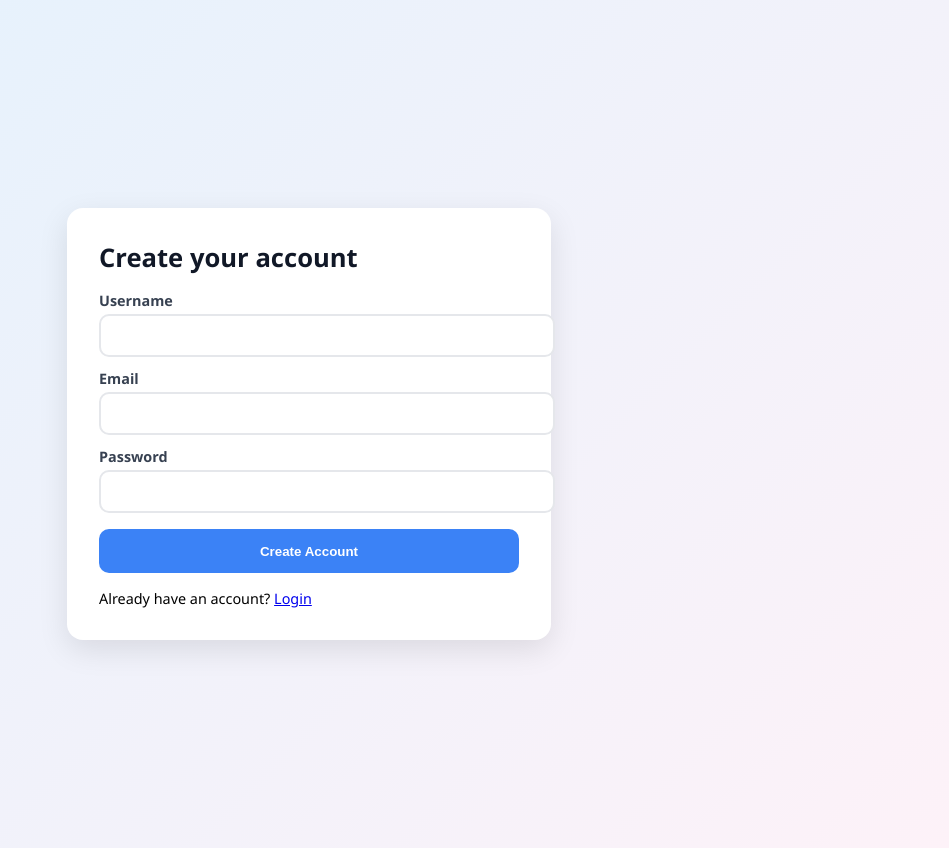
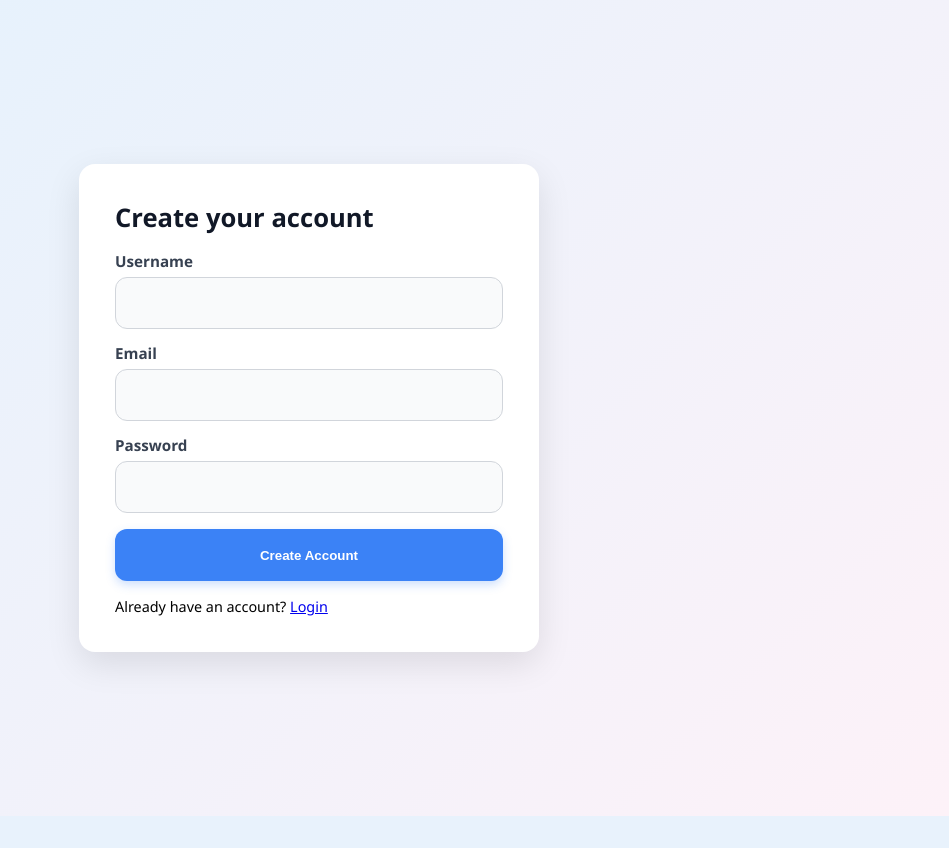
Before and after one commit to CzPhantom10/Travel-Itinerary-Planner, a Flask app: page /signup in a window 1280 px wide. Shown: the whole page, without its empty margins (331-1280 px from the left). After the commit the page ends 816 px from the top, so only its background shows below. Run offline with Flask 3, Linux system fonts and the light colour scheme.

Commit message:
login page edit

```diff
--- a/templates/login_signup.html
+++ b/templates/login_signup.html
@@ -5,13 +5,19 @@
   <meta name="viewport" content="width=device-width, initial-scale=1.0" />
   <title>{% if mode=='login' %}Login{% else %}Signup{% endif %} - VoyageIQ</title>
   <style>
+    :root { --control-height: 52px; }
+    *, *::before, *::after { box-sizing: border-box; }
     body { font-family: 'Segoe UI', Arial, sans-serif; background: linear-gradient(135deg,#e3f2fd,#fdf2f8); min-height:100vh; display:flex; align-items:center; justify-content:center; padding:1rem; }
-    .card { background:#fff; border-radius:16px; padding:2rem; width:100%; max-width:420px; box-shadow:0 10px 30px rgba(0,0,0,.1); }
+    .card { background:#fff; border-radius:16px; padding:2.25rem; width:100%; max-width:460px; box-shadow:0 12px 34px rgba(0,0,0,.10); }
     h1 { margin:0 0 1rem; font-size:1.6rem; color:#111827; }
-    label { display:block; font-weight:600; font-size:.9rem; margin:.75rem 0 .25rem; color:#374151; }
-    input { width:100%; padding:.75rem 1rem; border:2px solid #e5e7eb; border-radius:10px; }
-    input:focus { outline:none; border-color:#3b82f6; box-shadow:0 0 0 4px rgba(59,130,246,.15); }
-    button { margin-top:1rem; width:100%; padding:.9rem 1rem; background:#3b82f6; color:#fff; border:none; border-radius:10px; font-weight:700; cursor:pointer; }
+    label { display:block; font-weight:600; font-size:.95rem; margin:.85rem 0 .4rem; color:#374151; }
+  input { width:100%; height:var(--control-height); padding:0 1rem; border:1px solid #d1d5db; border-radius:12px; background:#f9fafb; font-size:1rem; outline:none; transition:border-color .15s ease, box-shadow .15s ease, background-color .15s ease, transform .06s ease; display:block; }
+    input:hover { border-color:#c6cad3; }
+    input:focus { background:#fff; border-color:#3b82f6; box-shadow:0 0 0 4px rgba(59,130,246,.15), 0 3px 10px rgba(0,0,0,.06); }
+    input::placeholder { color:#9ca3af; }
+  button { margin-top:1rem; width:100%; height:var(--control-height); background:#3b82f6; color:#fff; border:none; border-radius:12px; font-weight:700; cursor:pointer; box-shadow:0 4px 10px rgba(59,130,246,.25); transition:transform .08s ease, filter .12s ease; display:inline-flex; align-items:center; justify-content:center; }
+    button:hover { filter:brightness(1.05); transform:translateY(-1px); }
+    button:active { transform:translateY(1px); filter:brightness(.95); }
     .alt { margin-top:1rem; font-size:.9rem; }
     .messages { margin:.5rem 0; color:#ef4444; }
   </style>
```
